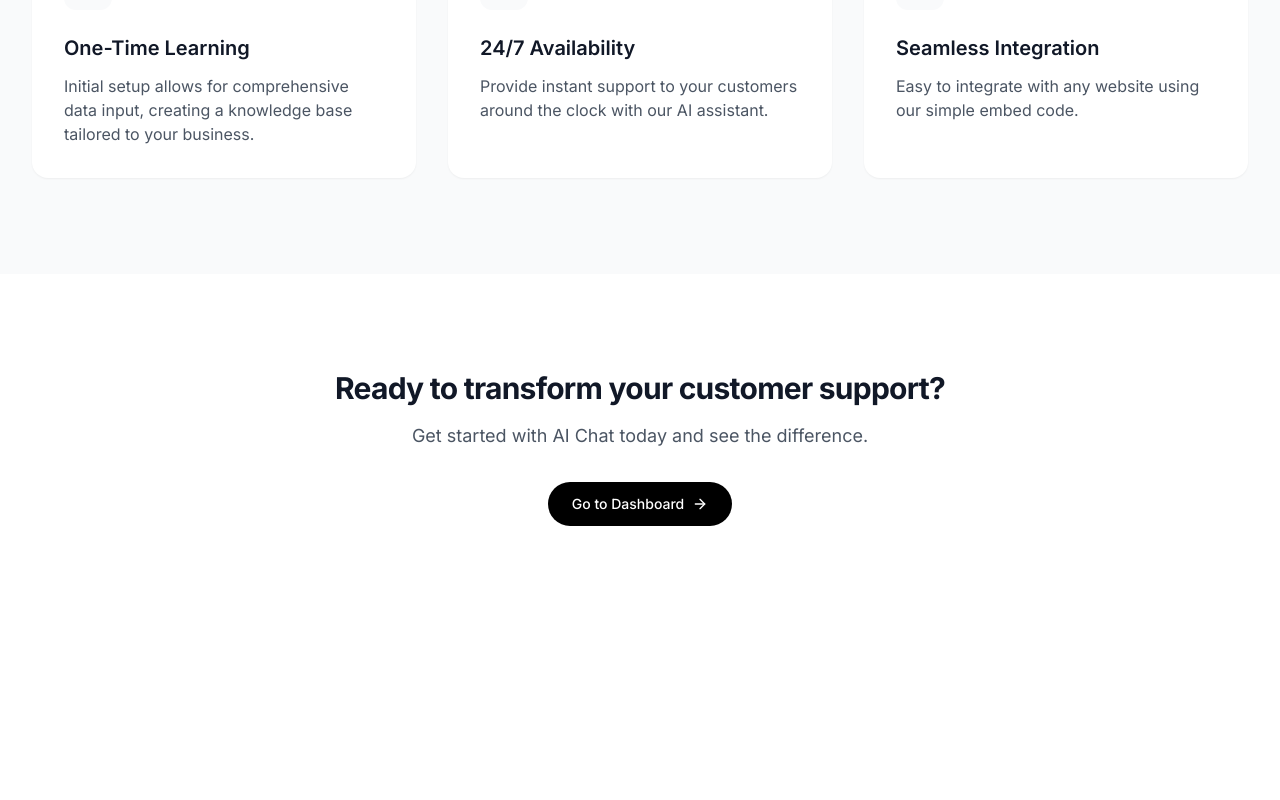
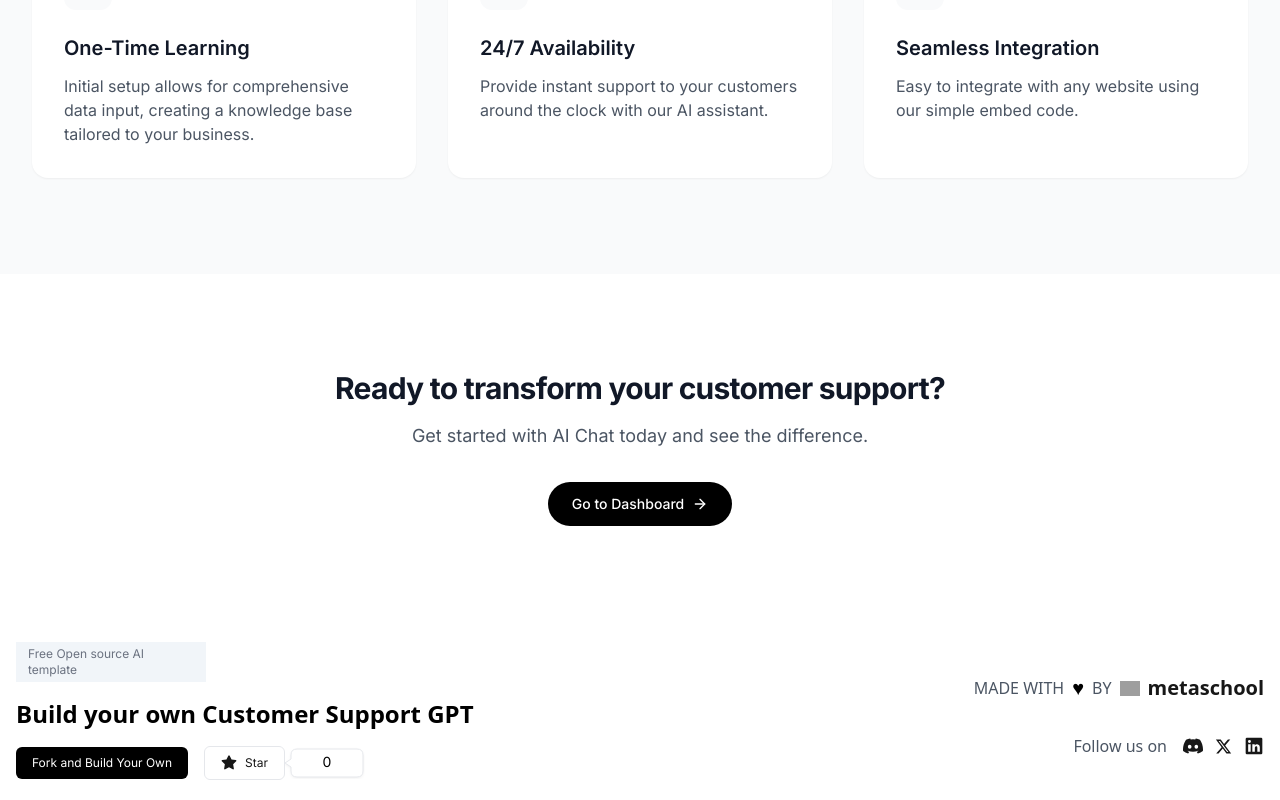
Before and after one commit to Ash20pk/ai-customer-service-assistant, a Next.js app: page / in a window 1280 px wide. Shown: the part 767-1567 px from the top of the page. Before the commit the page ends 1389 px from the top, so only its background shows below. Built offline with nearby package versions, Linux system fonts and the light colour scheme; no server answers; grey boxes are pictures that could not be loaded.

Commit message:
Minor UI fixes

```diff
--- a/app/bot/[id]/page.tsx
+++ b/app/bot/[id]/page.tsx
@@ -5,6 +5,7 @@
 import { useRouter } from 'next/navigation';
 import { Bot, Upload, FileText, ArrowLeft, AlertCircle, CheckCircle2, Loader2 } from 'lucide-react';
 import Navbar from '../../components/Navbar';
+import Footer from '../../components/Footer';
 
 interface Version {
   version: number;
@@ -247,6 +248,7 @@
           </div>
         </div>
       </div>
+      <Footer />
     </>
   );
 }
--- a/app/bot/[id]/playground/page.tsx
+++ b/app/bot/[id]/playground/page.tsx
@@ -3,6 +3,7 @@
 import Chat from '@/app/components/Chat';
 import { useParams, useSearchParams } from 'next/navigation';
 import Navbar from '../../../components/Navbar';
+import Footer from '../../../components/Footer';
 
 export default function BotPlayground() {
   const { id } = useParams();
@@ -15,6 +16,7 @@
       <div className="min-h-[calc(100vh-64px)]">
         <Chat botId={id as string} botName={name || ''} />
       </div>
+      <Footer />
     </>
   );
 }
--- a/app/components/Chat.tsx
+++ b/app/components/Chat.tsx
@@ -4,6 +4,7 @@
 import { useAuth } from '../contexts/AuthContext';
 import { useRouter } from 'next/navigation';
 import Navbar from './Navbar';
+import Footer from './Footer';
 
 interface ChatProps {
   botId: string;
@@ -272,6 +273,7 @@
           </form>
         </div>
       </div>
+      <Footer />
     </>
   );
 }
--- /dev/null
+++ b/app/components/Footer.tsx
@@ -0,0 +1,134 @@
+"use client";
+import Image from 'next/image';
+import Link from 'next/link';
+import React, { useEffect, useState } from 'react';
+
+interface GitHubData {
+  stargazers_count: number;
+}
+
+const Footer: React.FC = () => {
+  const [starCount, setStarCount] = useState<number>(0);
+
+  useEffect(() => {
+    const fetchStarCount = async () => {
+      try {
+        const response = await fetch('https://api.github.com/repos/0xmetaschool/mock-interviewer-gpt');
+        const data: GitHubData = await response.json();
+        setStarCount(data.stargazers_count);
+      } catch (error) {
+        console.error('Error fetching star count:', error);
+      }
+    };
+
+    fetchStarCount();
+  }, []);
+
+  return (
+    <footer className="mt-188px w-full">
+      <div className="max-w-7xl mx-auto px-4 py-5">
+        <div className="flex justify-between items-start">
+          {/* Left side */}
+          <div>
+            <div className="text-gray-500 text-xs mb-4 pt-1 pb-1 pl-3 pr-3 bg-slate-100 max-w-[190px]">
+              Free Open source AI template
+            </div>
+            <div className="text-black mb-4 text-2xl font-bold font-sans">
+              Build your own Customer Support GPT
+            </div>
+            <div className="flex items-center gap-4">
+              <Link
+                href="https://github.com/0xmetaschool/mock-interviewer-gpt/fork"
+                className="bg-black text-white px-4 py-2 rounded-md hover:bg-gray-800 transition-colors text-xs"
+              >
+                Fork and Build Your Own
+              </Link>
+              <div className="relative inline-flex items-center group">
+                <button
+                  type="button"
+                  className="flex items-center gap-2 px-4 py-2 rounded-md border border-gray-200 hover:bg-black hover:text-white transition-colors text-xs"
+                >
+                  <svg viewBox="0 0 16 16" width="16" height="16" className="fill-current">
+                    <path d="M8 .25a.75.75 0 0 1 .673.418l1.882 3.815 4.21.612a.75.75 0 0 1 .416 1.279l-3.046 2.97.719 4.192a.75.75 0 0 1-1.088.791L8 12.347l-3.766 1.98a.75.75 0 0 1-1.088-.79l.72-4.194L.818 6.374a.75.75 0 0 1 .416-1.28l4.21-.611L7.327.668A.75.75 0 0 1 8 .25Z" />
+                  </svg>
+                  Star
+                </button>
+
+                <div className="relative w-20 h-8">
+                  <svg viewBox="0 0 80 32" className="w-full h-full">
+                    <path
+                      d="M 12 2
+                        H 72
+                        Q 78 2 78 8
+                        V 24
+                        Q 78 30 72 30
+                        H 12
+                        Q 6 30 6 24
+                        V 20
+                        L 0 16
+                        L 6 12
+                        V 8
+                        Q 6 2 12 2"
+                      fill="white"
+                      stroke="#e5e7eb"
+                      strokeWidth="1"
+                      className="drop-shadow-sm"
+                    />
+                    <text x="42" y="16" textAnchor="middle" dominantBaseline="middle" className="text-sm" fill="black">
+                      {starCount}
+                    </text>
+                  </svg>
+                </div>
+              </div>
+            </div>
+          </div>
+
+          {/* Right side */}
+          <div className="flex flex-col items-end gap-4">
+            {/* Made with love section */}
+            <div className="flex items-center gap-2 pt-8">
+              <span className="text-gray-600 font-sans">MADE WITH</span>
+              <span className="text-black text-xl font-sans">♥</span>
+              <span className="text-gray-600 font-sans">BY</span>
+              <div className="flex items-center">
+                <Image
+                  alt="crystal ball"
+                  src="https://metaschool.so/_next/static/media/crystalball.074cad21.webp"
+                  width={20}
+                  height={20}
+                />
+                <span className="text-xl font-semibold ml-2 leading-none font-sans">
+                  metaschool
+                </span>
+              </div>
+            </div>
+
+            {/* Social links */}
+            <div className="flex items-center">
+              <span className="mr-4 text-gray-600 pt-4 font-sans">Follow us on</span>
+              <div className="flex items-center gap-3 pt-4">
+                <Link href="https://discord.com/invite/vbVMUwXWgc">
+                  <svg xmlns="http://www.w3.org/2000/svg" width="20" height="20" viewBox="0 0 24 24" fill="currentColor">
+                    <path d="M20.317 4.37a19.791 19.791 0 0 0-4.885-1.515.074.074 0 0 0-.079.037c-.21.375-.444.864-.608 1.25a18.27 18.27 0 0 0-5.487 0 12.64 12.64 0 0 0-.617-1.25.077.077 0 0 0-.079-.037A19.736 19.736 0 0 0 3.677 4.37a.07.07 0 0 0-.032.027C.533 9.046-.32 13.58.099 18.057a.082.082 0 0 0 .031.057 19.9 19.9 0 0 0 5.993 3.03.078.078 0 0 0 .084-.028 14.09 14.09 0 0 0 1.226-1.994.076.076 0 0 0-.041-.106 13.107 13.107 0 0 1-1.872-.892.077.077 0 0 1-.008-.128 10.2 10.2 0 0 0 .372-.292.074.074 0 0 1 .077-.01c3.928 1.793 8.18 1.793 12.062 0a.074.074 0 0 1 .078.01c.12.098.246.198.373.292a.077.077 0 0 1-.006.127 12.299 12.299 0 0 1-1.873.892.077.077 0 0 0-.041.107c.36.698.772 1.362 1.225 1.993a.076.076 0 0 0 .084.028 19.839 19.839 0 0 0 6.002-3.03.077.077 0 0 0 .032-.054c.5-5.177-.838-9.674-3.549-13.66a.061.061 0 0 0-.031-.03zM8.02 15.33c-1.183 0-2.157-1.085-2.157-2.419 0-1.333.956-2.419 2.157-2.419 1.21 0 2.176 1.096 2.157 2.42 0 1.333-.956 2.418-2.157 2.418zm7.975 0c-1.183 0-2.157-1.085-2.157-2.419 0-1.333.955-2.419 2.157-2.419 1.21 0 2.176 1.096 2.157 2.42 0 1.333-.946 2.418-2.157 2.418z" />
+                  </svg>
+                </Link>
+                <Link href="https://twitter.com/0xmetaschool">
+                  <svg xmlns="http://www.w3.org/2000/svg" width="17" height="17" viewBox="0 0 24 24" fill="currentColor">
+                    <path d="M18.244 2.25h3.308l-7.227 8.26 8.502 11.24H16.17l-5.214-6.817L4.99 21.75H1.68l7.73-8.835L1.254 2.25H8.08l4.713 6.231zm-1.161 17.52h1.833L7.084 4.126H5.117z" />
+                  </svg>
+                </Link>
+                <Link href="https://www.linkedin.com/company/0xmetaschool/">
+                  <svg xmlns="http://www.w3.org/2000/svg" width="20" height="20" viewBox="0 0 24 24" fill="currentColor">
+                    <path d="M20.5 2h-17A1.5 1.5 0 002 3.5v17A1.5 1.5 0 003.5 22h17a1.5 1.5 0 001.5-1.5v-17A1.5 1.5 0 0020.5 2zM8 19H5v-9h3zM6.5 8.25A1.75 1.75 0 118.3 6.5a1.78 1.78 0 01-1.8 1.75zM19 19h-3v-4.74c0-1.42-.6-1.93-1.38-1.93A1.74 1.74 0 0013 14.19a.66.66 0 000 .14V19h-3v-9h2.9v1.3a3.11 3.11 0 012.7-1.4c1.55 0 3.36.86 3.36 3.66z" />
+                  </svg>
+                </Link>
+              </div>
+            </div>
+          </div>
+        </div>
+      </div>
+    </footer>
+  );
+};
+
+export default Footer;
--- a/app/create-bot/page.tsx
+++ b/app/create-bot/page.tsx
@@ -5,6 +5,7 @@
 import { useRouter } from 'next/navigation';
 import { Bot, ArrowLeft, Loader2 } from 'lucide-react';
 import Navbar from '../components/Navbar';
+import Footer from '../components/Footer';
 
 export default function CreateBot() {
   const [name, setName] = useState('');
@@ -138,6 +139,7 @@
           </div>
         </div>
       </div>
+      <Footer />
     </>
   );
 }
--- a/app/dashboard/page.tsx
+++ b/app/dashboard/page.tsx
@@ -6,6 +6,7 @@
 import { EmbedCode } from '../components/EmbedCode';
 import { Bot, Settings, MessageSquare, Plus, Loader2 } from 'lucide-react';
 import Navbar from '../components/Navbar';
+import Footer from '../components/Footer';
 
 interface BotType {
   _id: string;
@@ -126,6 +127,7 @@
           )}
         </div>
       </div>
+      <Footer />
     </>
   );
 };
--- a/app/page.tsx
+++ b/app/page.tsx
@@ -3,6 +3,7 @@
 import Link from 'next/link';
 import { Bot, Clock, Code, ArrowRight } from 'lucide-react';
 import Navbar from './components/Navbar';
+import Footer from './components/Footer';
 
 
 export default function Home() {
@@ -109,6 +110,7 @@
           </div>
         </section>
       </div>
+      <Footer />
     </>
   );
 }
--- a/next.config.mjs
+++ b/next.config.mjs
@@ -1,7 +1,6 @@
 /** @type {import('next').NextConfig} */
 const nextConfig = {
     images: {
-        domains: ['metaschool.so'],
         remotePatterns: [
           {
             protocol: 'https',
```
Also changed, not shown: app/components/EmbedCode.tsx (+85 -18 lines).
